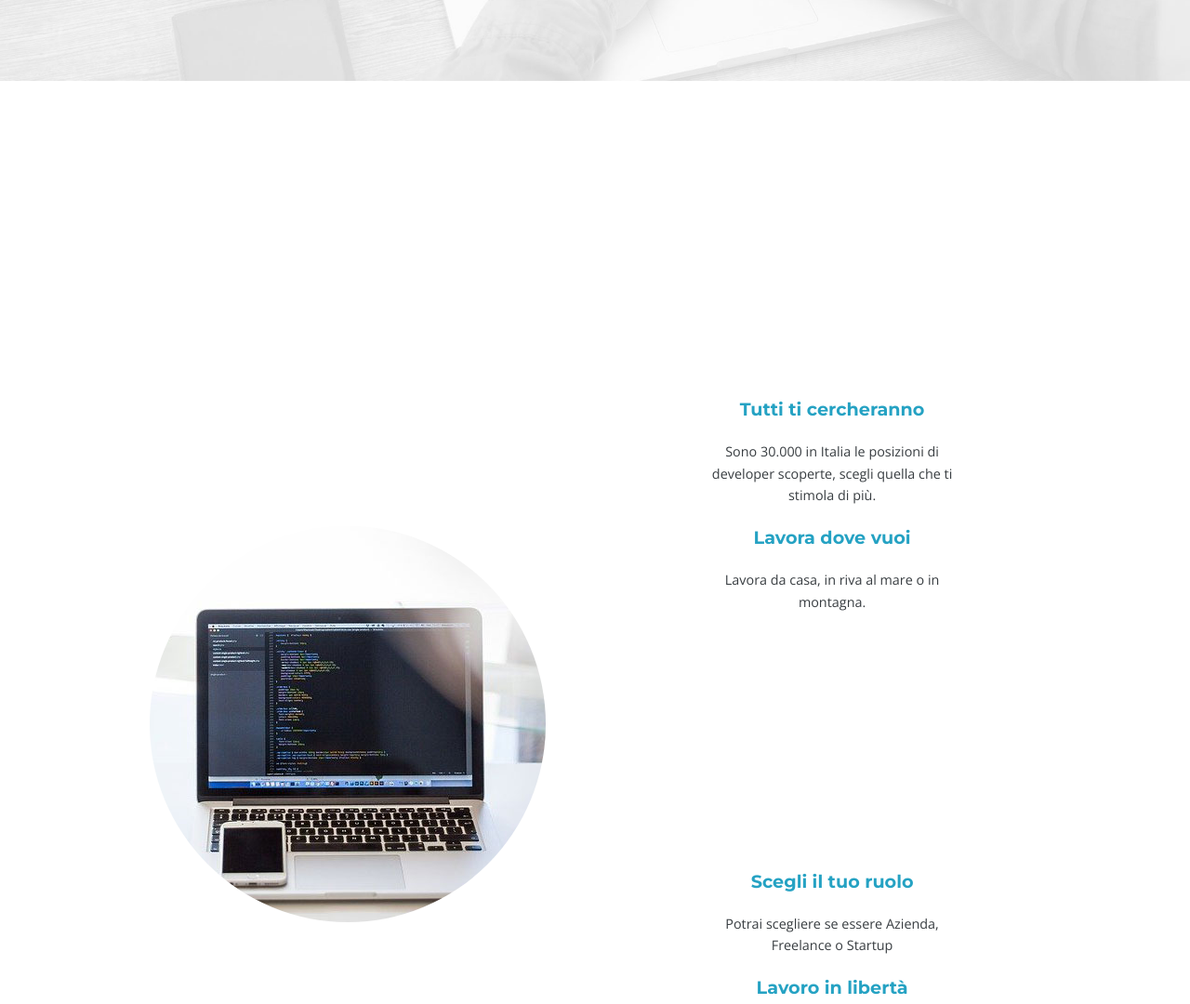
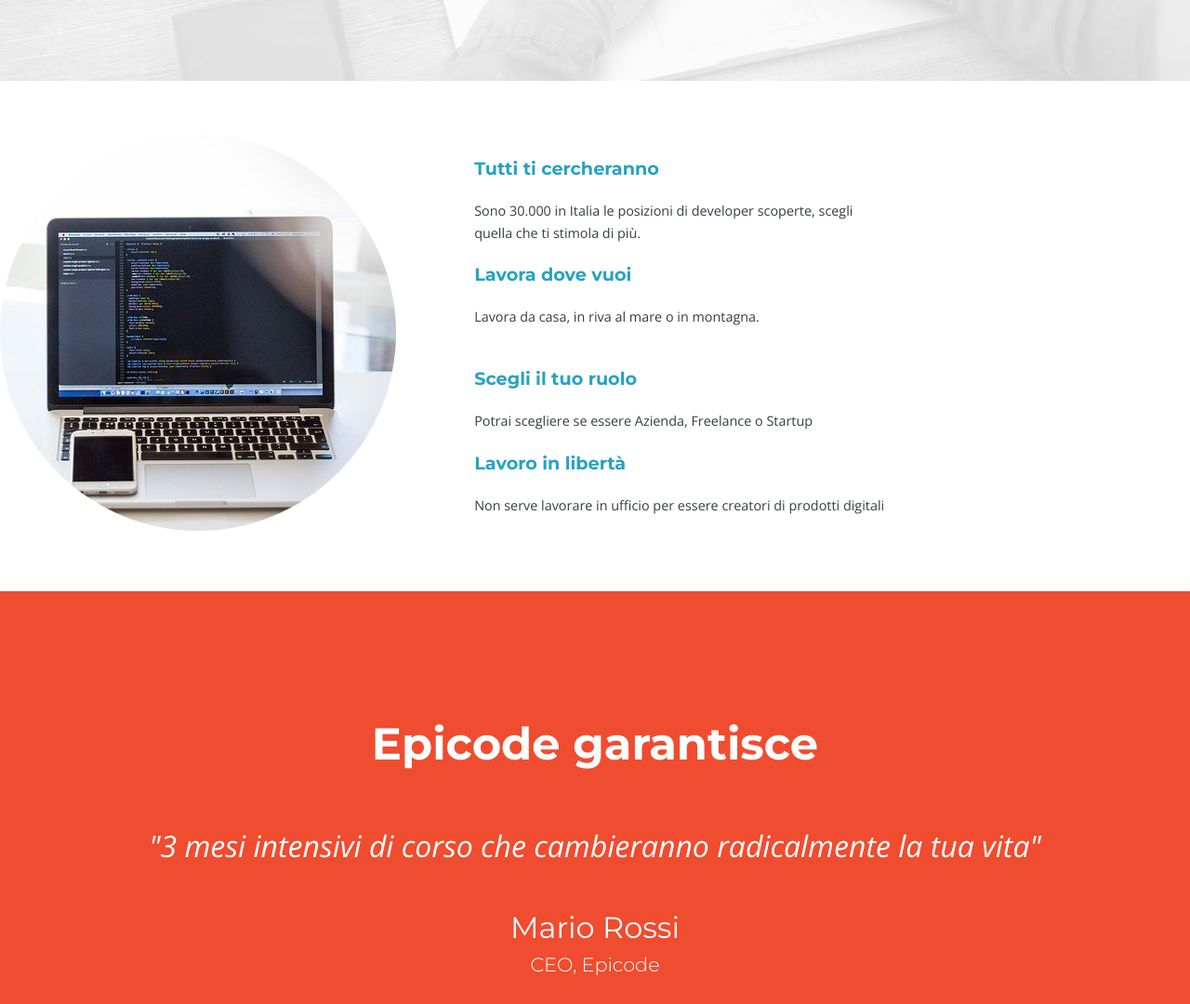
Before and after one commit to SnIvanova/ex5-final, a plain HTML site: page index-desctop.html in a window 1280 px wide. Shown: the part 720-1800 px from the top of the page at 93% size. Drawn offline with nearby package versions, Linux system fonts and the light colour scheme.

Commit message:
Update desktop.css

```diff
--- a/assets/css/desktop.css
+++ b/assets/css/desktop.css
@@ -57,7 +57,6 @@ body {
 
   .imgcontent {
     display: inline-block;
-
     vertical-align: middle;
   }
   .imgcontent img {
@@ -75,8 +74,8 @@ body {
   }
   .content {
     text-align: center;
-    padding: 10vh;
-    margin: 10vh auto;
+    margin: 5vh auto;
+    text-align: left;
   }
 
   .testimonials {
```
